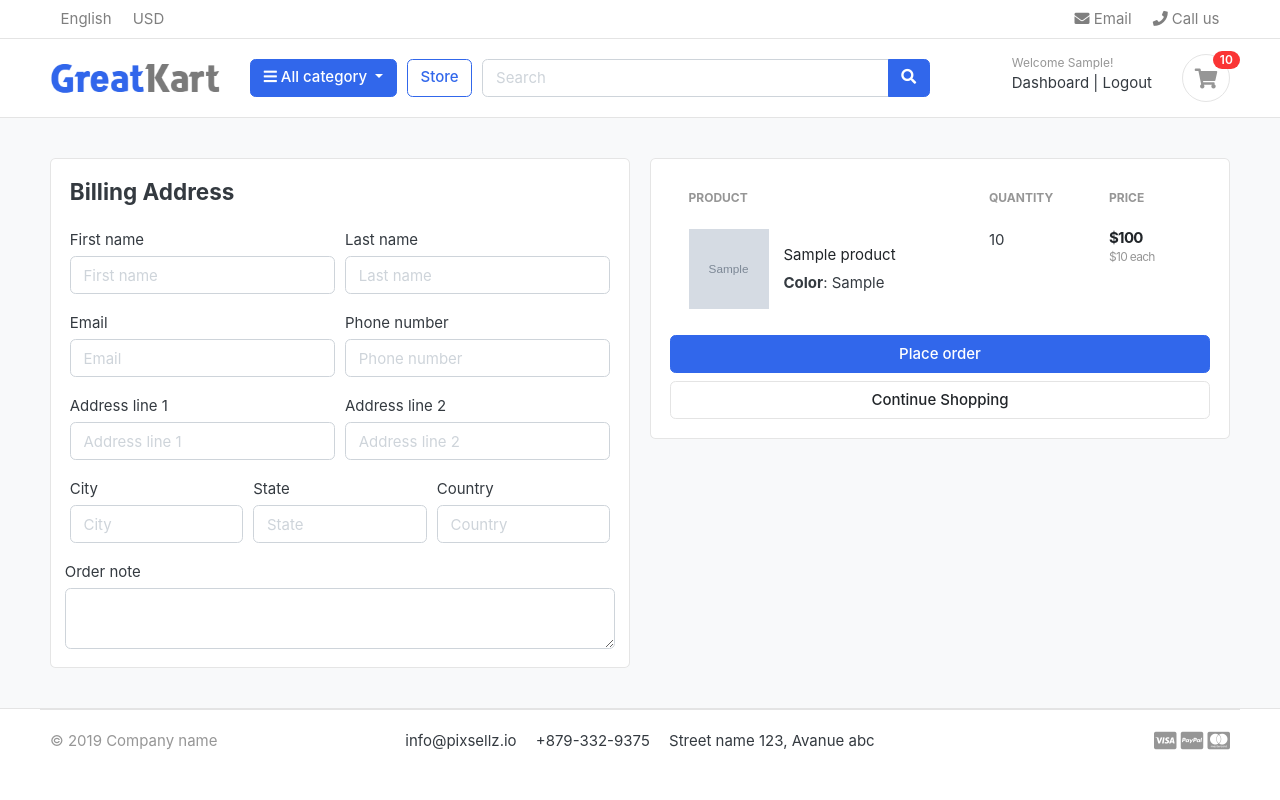
After one commit to J4COB0/django-greatkart, a Django app: page /cart/checkout/ in a window 1280 px wide. The commit adds this page. Run offline with Django 4.2, Linux system fonts and the light colour scheme; a user stored in the database is signed in; tables that the repository leaves empty hold one stand-in row (values such as "Sample post"); grey boxes marked "Sample" are stand-in pictures; some libraries are stand-ins or nearby versions; some web fonts are replaced.

Commit message:
handled cart and checkout page for the logged in users

```diff
--- a/carts/context_processors.py
+++ b/carts/context_processors.py
@@ -10,7 +10,10 @@ def counter(request):
     else:
         try:
             cart = Cart.objects.filter(cart_id=_cart_id(request))
-            cart_items = CartItem.objects.all().filter(cart=cart[:1])
+            if request.user.is_authenticated:
+                cart_items = CartItem.objects.all().filter(user=request.user)
+            else:
+                cart_items = CartItem.objects.all().filter(cart=cart[:1])
             for cart_item in cart_items:
                 cart_count += cart_item.quantity
         except CartItem.DoesNotExist:
--- a/carts/models.py
+++ b/carts/models.py
@@ -1,5 +1,6 @@
 from django.db import models
 from store.models import Product, Variation
+from accounts.models import Account
 
 
 # Create your models here.
@@ -12,9 +13,10 @@ class Cart(models.Model):
 
 
 class CartItem(models.Model):
+    user = models.ForeignKey(Account, on_delete=models.CASCADE, null=True)
     product = models.ForeignKey(Product, on_delete=models.CASCADE)
     variations = models.ManyToManyField(Variation, blank=True)
-    cart = models.ForeignKey(Cart, on_delete=models.CASCADE)
+    cart = models.ForeignKey(Cart, on_delete=models.CASCADE, null=True)
     quantity = models.IntegerField()
     is_active = models.BooleanField(default=True)
 
--- a/carts/urls.py
+++ b/carts/urls.py
@@ -8,4 +8,5 @@ urlpatterns = [
          views.remove_cart, name="remove_cart"),
     path("remove_cart_item/<int:product_id>/<int:cart_item_id>/",
          views.remove_cart_item, name="remove_cart_item"),
+    path("checkout/", views.checkout, name="checkout"),
 ]
--- a/carts/views.py
+++ b/carts/views.py
@@ -3,6 +3,7 @@ from django.shortcuts import get_object_or_404, redirect, render
 from store.models import Product, Variation
 from .models import Cart, CartItem
 from django.core.exceptions import ObjectDoesNotExist
+from django.contrib.auth.decorators import login_required
 
 
 # Create your views here.
@@ -14,79 +15,148 @@ def _cart_id(request):
 
 
 def add_cart(request, product_id):
+    current_user = request.user
+
     # get the product
     product = Product.objects.get(pk=product_id)
-    product_variation = []
-    if request.method == "POST":
-        for item in request.POST:
-            key = item
-            value = request.POST[key]
 
-            try:
-                variation = Variation.objects.get(
-                    product=product, variation_category__iexact=key, variation_value__iexact=value)
-                product_variation.append(variation)
-            except:
-                pass
+    # If the user is authenticated
+    if current_user.is_authenticated:
 
-    try:
-        # get the cart using the cart_id present in the session
-        cart = Cart.objects.get(cart_id=_cart_id(request))
-    except Cart.DoesNotExist:
-        cart = Cart.objects.create(
-            cart_id=_cart_id(request),
-        )
-        cart.save()
+        product_variation = []
+        if request.method == "POST":
+            for item in request.POST:
+                key = item
+                value = request.POST[key]
 
-    is_cart_item_exist = CartItem.objects.filter(
-        product=product, cart=cart).exists()
-    if is_cart_item_exist:
-        cart_item = CartItem.objects.filter(product=product, cart=cart)
-        # Existing variations -> database
-        # Current variation -> product_variation
-        # Item id -> database
-        existing_variation_list = []
-        ids = []
-        for item in cart_item:
-            existing_variation = item.variations.all()
-            existing_variation_list.append(list(existing_variation))
-            ids.append(item.id)
+                try:
+                    variation = Variation.objects.get(
+                        product=product, variation_category__iexact=key, variation_value__iexact=value)
+                    product_variation.append(variation)
+                except:
+                    pass
 
-        if product_variation in existing_variation_list:
-            # Increase the cart item quantity
-            index = existing_variation_list.index(product_variation)
-            item_id = ids[index]
-            item = CartItem.objects.get(product=product, id=item_id)
-            item.quantity += 1
-            item.save()
+        is_cart_item_exist = CartItem.objects.filter(
+            product=product, user=current_user).exists()
+        if is_cart_item_exist:
+            cart_item = CartItem.objects.filter(
+                product=product, user=current_user)
+            existing_variation_list = []
+            ids = []
+            for item in cart_item:
+                existing_variation = item.variations.all()
+                existing_variation_list.append(list(existing_variation))
+                ids.append(item.id)
+
+            if product_variation in existing_variation_list:
+                # Increase the cart item quantity
+                index = existing_variation_list.index(product_variation)
+                item_id = ids[index]
+                item = CartItem.objects.get(product=product, id=item_id)
+                item.quantity += 1
+                item.save()
+
+            else:
+                item = CartItem.objects.create(
+                    product=product,
+                    quantity=1,
+                    user=current_user)
+                if len(product_variation) > 0:
+                    item.variations.clear()
+                    item.variations.add(*product_variation)
+                item.save()
 
         else:
-            item = CartItem.objects.create(
-                product=product, quantity=1, cart=cart)
+            cart_item = CartItem.objects.create(
+                product=product,
+                user=current_user,
+                quantity=1
+            )
             if len(product_variation) > 0:
-                item.variations.clear()
-                item.variations.add(*product_variation)
-            item.save()
+                cart_item.variations.clear()
+                cart_item.variations.add(*product_variation)
+            cart_item.save()
+        return redirect("cart")
 
+    # If the user is not authenticated
     else:
-        cart_item = CartItem.objects.create(
-            product=product,
-            cart=cart,
-            quantity=1
-        )
-        if len(product_variation) > 0:
-            cart_item.variations.clear()
-            cart_item.variations.add(*product_variation)
-        cart_item.save()
-    return redirect("cart")
+
+        product_variation = []
+        if request.method == "POST":
+            for item in request.POST:
+                key = item
+                value = request.POST[key]
+
+                try:
+                    variation = Variation.objects.get(
+                        product=product, variation_category__iexact=key, variation_value__iexact=value)
+                    product_variation.append(variation)
+                except:
+                    pass
+
+        try:
+            # get the cart using the cart_id present in the session
+            cart = Cart.objects.get(cart_id=_cart_id(request))
+        except Cart.DoesNotExist:
+            cart = Cart.objects.create(
+                cart_id=_cart_id(request),
+            )
+            cart.save()
+
+        is_cart_item_exist = CartItem.objects.filter(
+            product=product, cart=cart).exists()
+        if is_cart_item_exist:
+            cart_item = CartItem.objects.filter(product=product, cart=cart)
+            # Existing variations -> database
+            # Current variation -> product_variation
+            # Item id -> database
+            existing_variation_list = []
+            ids = []
+            for item in cart_item:
+                existing_variation = item.variations.all()
+                existing_variation_list.append(list(existing_variation))
+                ids.append(item.id)
+
+            if product_variation in existing_variation_list:
+                # Increase the cart item quantity
+                index = existing_variation_list.index(product_variation)
+                item_id = ids[index]
+                item = CartItem.objects.get(product=product, id=item_id)
+                item.quantity += 1
+                item.save()
+
+            else:
+                item = CartItem.objects.create(
+                    product=product, quantity=1, cart=cart)
+                if len(product_variation) > 0:
+                    item.variations.clear()
+                    item.variations.add(*product_variation)
+                item.save()
+
+        else:
+            cart_item = CartItem.objects.create(
+                product=product,
+                cart=cart,
+                quantity=1
+            )
+            if len(product_variation) > 0:
+                cart_item.variations.clear()
+                cart_item.variations.add(*product_variation)
+            cart_item.save()
+        return redirect("cart")
 
 
 def remove_cart(request, product_id, cart_item_id):
-    cart = Cart.objects.get(cart_id=_cart_id(request))
     product = get_object_or_404(Product, pk=product_id)
     try:
-        cart_item = CartItem.objects.get(
-            cart=cart, product=product, id=cart_item_id)
+        if request.user.is_authenticated:
+            cart_item = CartItem.objects.get(
+                user=request.user, product=product, id=cart_item_id)
+        else:
+            cart = Cart.objects.get(cart_id=_cart_id(request))
+            cart_item = CartItem.objects.get(
+                cart=cart, product=product, id=cart_item_id)
+
         if cart_item.quantity > 1:
             cart_item.quantity -= 1
             cart_item.save()
@@ -99,10 +169,15 @@ def remove_cart(request, product_id, cart_item_id):
 
 
 def remove_cart_item(request, product_id, cart_item_id):
-    cart = Cart.objects.get(cart_id=_cart_id(request))
     product = get_object_or_404(Product, pk=product_id)
-    cart_item = CartItem.objects.get(
-        cart=cart, product=product, id=cart_item_id)
+    if request.user.is_authenticated:
+        cart_item = CartItem.objects.get(
+            user=request.user, product=product, id=cart_item_id)
+    else:
+        cart = Cart.objects.get(cart_id=_cart_id(request))
+        cart_item = CartItem.objects.get(
+            cart=cart, product=product, id=cart_item_id)
+
     cart_item.delete()
 
     return redirect("cart")
@@ -112,8 +187,13 @@ def cart(request, total=0, quantity=0, cart_items=None):
     try:
         tax = 0
         grand_total = 0
-        cart = Cart.objects.get(cart_id=_cart_id(request))
-        cart_items = CartItem.objects.filter(cart=cart, is_active=True)
+        if request.user.is_authenticated:
+            cart_items = CartItem.objects.filter(
+                user=request.user, is_active=True)
+        else:
+            cart = Cart.objects.get(cart_id=_cart_id(request))
+            cart_items = CartItem.objects.filter(cart=cart, is_active=True)
+
         for cart_item in cart_items:
             total += (cart_item.product.price * cart_item.quantity)
             quantity += cart_item.quantity
@@ -122,11 +202,43 @@ def cart(request, total=0, quantity=0, cart_items=None):
     except ObjectDoesNotExist:
         pass
 
-    contex = {
+    context = {
         "total": total,
         "quantity": quantity,
         "cart_items": cart_items,
         "tax": tax,
         "grand_total": grand_total,
     }
-    return render(request, "store/cart.html", context=contex)
+    return render(request, "store/cart.html", context=context)
+
+
+@login_required(login_url="login")
+def checkout(request, total=0, quantity=0, cart_items=None):
+    try:
+        tax = 0
+        grand_total = 0
+        # cart = Cart.objects.get(cart_id=_cart_id(request))
+        # cart_items = CartItem.objects.filter(cart=cart, is_active=True)
+        if request.user.is_authenticated:
+            cart_items = CartItem.objects.filter(
+                user=request.user, is_active=True)
+        else:
+            cart = Cart.objects.get(cart_id=_cart_id(request))
+            cart_items = CartItem.objects.filter(cart=cart, is_active=True)
+
+        for cart_item in cart_items:
+            total += (cart_item.product.price * cart_item.quantity)
+            quantity += cart_item.quantity
+        tax = (16 * total) / 100
+        grand_total = total + tax
+    except ObjectDoesNotExist:
+        pass
+
+    context = {
+        "total": total,
+        "quantity": quantity,
+        "cart_items": cart_items,
+        "tax": tax,
+        "grand_total": grand_total,
+    }
+    return render(request, "store/checkout.html", context=context)
--- a/templates/store/cart.html
+++ b/templates/store/cart.html
@@ -103,7 +103,7 @@
                         <p class="text-center mb-3">
                             <img src="{% static './images/misc/payments.png' %}" height="26">
                         </p>
-                        <a href="./place-order.html" class="btn btn-primary btn-block"> Checkout </a>
+                        <a href="{% url 'checkout' %}" class="btn btn-primary btn-block"> Checkout </a>
                         <a href="{% url 'store' %}" class="btn btn-light btn-block">Continue Shopping</a>
                     </div> <!-- card-body.// -->
                 </div> <!-- card.// -->
--- /dev/null
+++ b/templates/store/checkout.html
@@ -0,0 +1,134 @@
+{% extends "base.html" %}
+{% load static %}
+
+{% block content %}
+
+<section class="section-content padding-y bg">
+    <div class="container">
+
+        <!-- ============================ COMPONENT 1 ================================= -->
+        <div class="row">
+            <aside class="col-lg-6">
+                <div class="card">
+
+                    <div class="card-body">
+                        <h4 class="card-title mb-4">Billing Address</h4>
+                        <form action="" method="POST">
+                            {% csrf_token %}
+                            <div class="form-row">
+                                <div class="col form-group">
+                                    <label for="">First name</label>
+                                    <input type="text" name="first_name" placeholder="First name" class="form-control" required>
+                                </div>
+                                <div class="col form-group">
+                                    <label for="">Last name</label>
+                                    <input type="text" name="last_name" placeholder="Last name" class="form-control" required>
+                                </div>
+                            </div>
+                            <div class="form-row">
+                                <div class="col form-group">
+                                    <label for="">Email</label>
+                                    <input type="email" name="email" placeholder="Email" class="form-control" required>
+                                </div>
+                                <div class="col form-group">
+                                    <label for="">Phone number</label>
+                                    <input type="text" name="phone_number" placeholder="Phone number" class="form-control" required>
+                                </div>
+                            </div>
+                            <div class="form-row">
+                                <div class="col form-group">
+                                    <label for="">Address line 1</label>
+                                    <input type="text" name="address_line_1" placeholder="Address line 1" class="form-control" required>
+                                </div>
+                                <div class="col form-group">
+                                    <label for="">Address line 2</label>
+                                    <input type="text" name="address_line_2" placeholder="Address line 2" class="form-control">
+                                </div>
+                            </div>
+                            <div class="form-row">
+                                <div class="col form-group">
+                                    <label for="">City</label>
+                                    <input type="text" name="city" placeholder="City" class="form-control" required>
+                                </div>
+                                <div class="col form-group">
+                                    <label for="">State</label>
+                                    <input type="text" name="state" placeholder="State" class="form-control" required>
+                                </div>
+                                <div class="col form-group">
+                                    <label for="">Country</label>
+                                    <input type="text" name="country" placeholder="Country" class="form-control" required>
+                                </div>
+                            </div>
+                            <div class="form-row">
+                                <label for="">Order note</label>
+                                <textarea name="order_note" class="form-control" rows="2"></textarea>
+                            </div>
+                        <!-- </form> -->
+                    </div>
+                </div> <!-- card.// -->
+            </aside> <!-- col.// -->
+
+            <aside class="col-lg-6">
+
+                <div class="card">
+                <div class="card-body">
+
+                    <table class="table table-borderless table-shopping-cart">
+                        <thead class="text-muted">
+                            <tr class="small text-uppercase">
+                                <th scope="col">Product</th>
+                                <th scope="col" width="120">Quantity</th>
+                                <th scope="col" width="120">Price</th>
+                            </tr>
+                        </thead>
+                        <tbody>
+
+                            {% for cart_item in cart_items %}
+                            <tr>
+                                <td>
+                                    <figure class="itemside align-items-center">
+                                        <div class="aside"><img src="{{ cart_item.product.image.url }}" class="img-sm"></div>
+                                        <figcaption class="info">
+                                            <a href="{{ cart_item.product.get_url }}" class="title text-dark">{{ cart_item.product.product_name }}</a>
+                                            {% if cart_item.variations.all %}
+                                            {% for item in cart_item.variations.all %}
+                                            <b>{{ item.variation_category | capfirst }}</b>: {{ item.variation_value }} <br>
+                                            {% endfor %}
+                                            {% endif %}
+                                        </figcaption>
+                                    </figure>
+                                </td>
+                                <td>
+
+                                    <label for="">{{ cart_item.quantity }}</label>
+
+                                </td>
+                                <td>
+                                    <div class="price-wrap">
+                                        <var class="price">${{ cart_item.sub_total }}</var>
+                                        <small class="text-muted"> ${{ cart_item.product.price }} each</small>
+                                    </div> <!-- price-wrap .// -->
+                                </td>
+                            </tr>
+                            {% endfor %}
+
+
+                        </tbody>
+                    </table>
+
+                    <button type="submit" name="submit" class="btn btn-primary btn-block">Place order</button>
+                    <a href="{% url 'store' %}" class="btn btn-light btn-block">Continue Shopping</a>
+                </form>
+                </div> <!-- card-body.// -->
+            </div> <!-- card.// -->
+
+        </aside> <!-- col.// -->
+
+
+    </div> <!-- row.// -->
+    <!-- ============================ COMPONENT 1 END .// ================================= -->
+
+</div> <!-- container .//  -->
+</section>
+
+{% endblock  %}
```
Also changed, not shown: accounts/views.py (+58 -4 lines), carts/migrations/0003_cartitem_user_alter_cartitem_cart.py (added).
